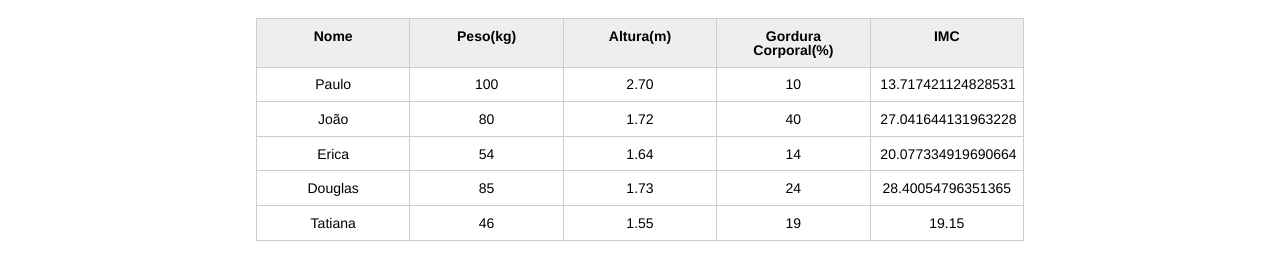
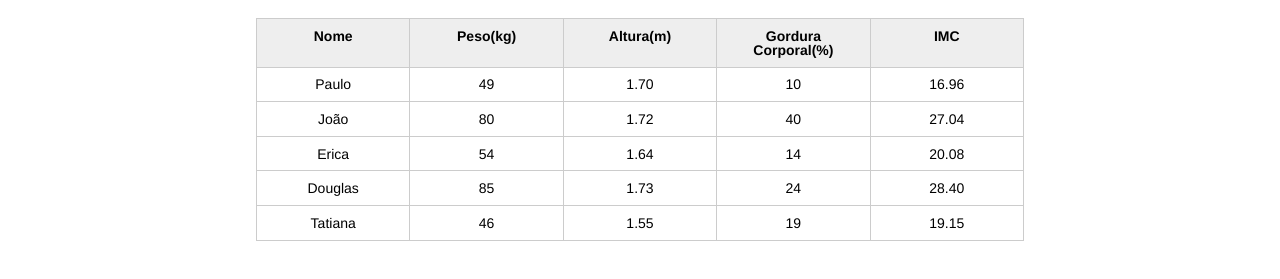
Before and after one commit to alex-kk612/js-aparecida-nutri-2a-tds, a plain HTML site: page index.html in a window 1280 px wide. Shown: the part 123-402 px from the top of the page. Drawn offline with Linux system fonts and the light colour scheme.

Commit message:
Atualização_array

```diff
--- a/index.html
+++ b/index.html
@@ -33,8 +33,8 @@
 				<tbody id="tabela-pacientes">
 					<tr class="paciente" id="primeiro-paciente">
 						<td class="info-nome">Paulo</td>
-						<td class="info-peso">100</td>
-						<td class="info-altura">2.70</td>
+						<td class="info-peso">49</td>
+						<td class="info-altura">1.70</td>
 						<td class="info-gordura">10</td>
 						<td class="info-imc">0</td>
 					</tr>
--- a/js/principal.js
+++ b/js/principal.js
@@ -8,11 +8,12 @@ for (var i = 0; i < pacientes.length; i++) {
     var paciente = pacientes[i];
 
     var tdPeso = paciente.querySelector(".info-peso");
+    var peso = tdPeso.textContent;
+
     var tdAltura = paciente.querySelector(".info-altura");
+    var altura = tdAltura.textContent;
+
     var tdImc = paciente.querySelector(".info-imc");
-
-    var peso = tdPeso.textContent;
-    var altura = tdAltura.textContent;
 
     var pesoEhValido = true;
     var alturaEhValida = true;
@@ -29,13 +30,8 @@ for (var i = 0; i < pacientes.length; i++) {
         tdImc.textContent = "Altura inválida";
     }
 
-  if (alturaEhValida && pesoEhValido) {
+    if (alturaEhValida && pesoEhValido) {
         var imc = peso / (altura * altura);
-        tdImc.textContent = imc;
+        tdImc.textContent = imc.toFixed(2);
     }
 }
-
-if (alturaEhValida && pesoEhValido) {
-    var imc = peso / (altura * altura);
-    tdImc.textContent = imc.toFixed(2);
-}
```
